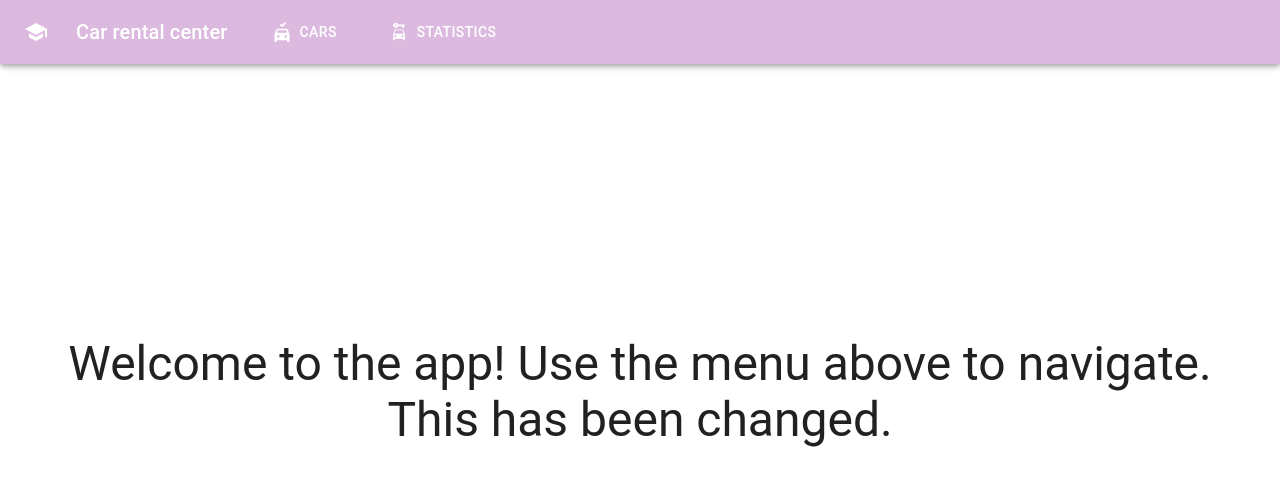
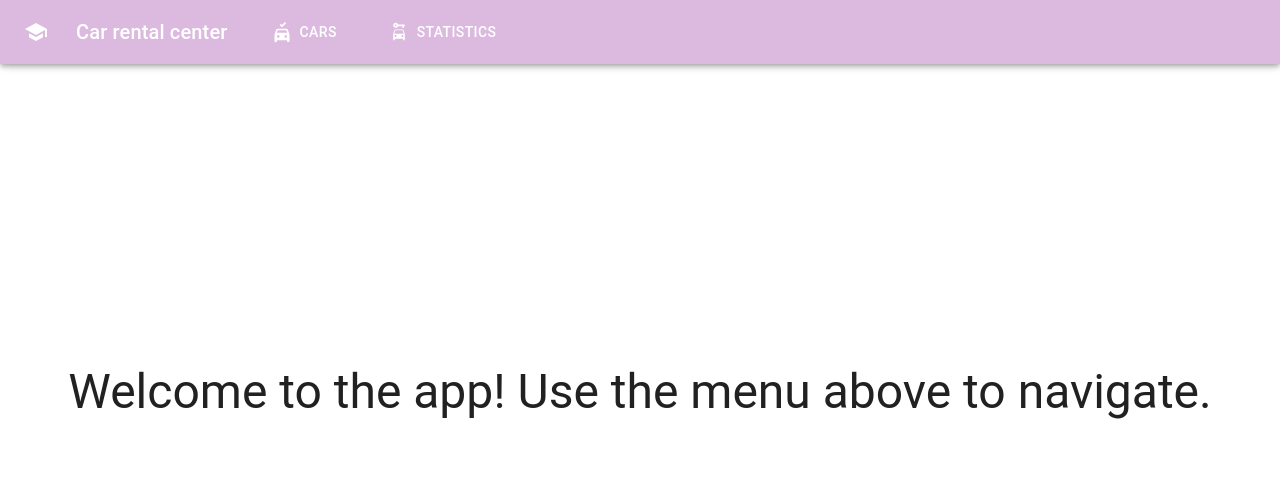
Before and after one commit to UBB-SDI-23/lab-5x-911-Bogdan-Teodora, a React (Vite) app in the folder Frontend/: page / in a window 1280 px wide. Shown: the top 486 px of the page. Built offline with nearby package versions, Linux system fonts and the light colour scheme.

Commit message:
Update AppHome.tsx

```diff
--- a/Frontend/src/components/AppHome.tsx
+++ b/Frontend/src/components/AppHome.tsx
@@ -8,7 +8,7 @@ export const AppHome = () => {
 
 			<Container maxWidth="xl">
 				<Typography variant="h3" component="h3" gutterBottom>
-					Welcome to the app! Use the menu above to navigate. This has been changed.
+					Welcome to the app! Use the menu above to navigate.
 				</Typography>
 			</Container>
 		</React.Fragment>
```
